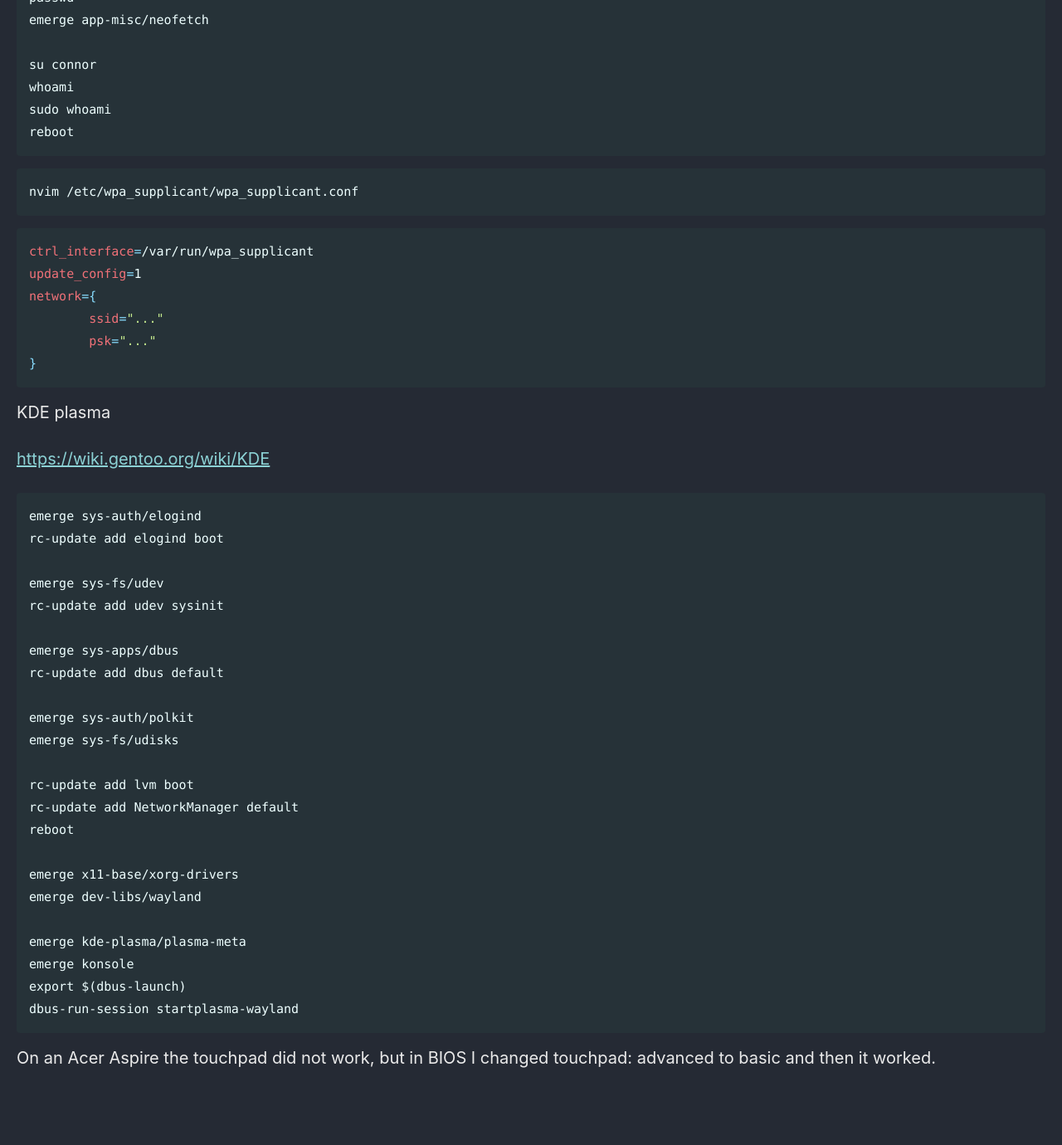
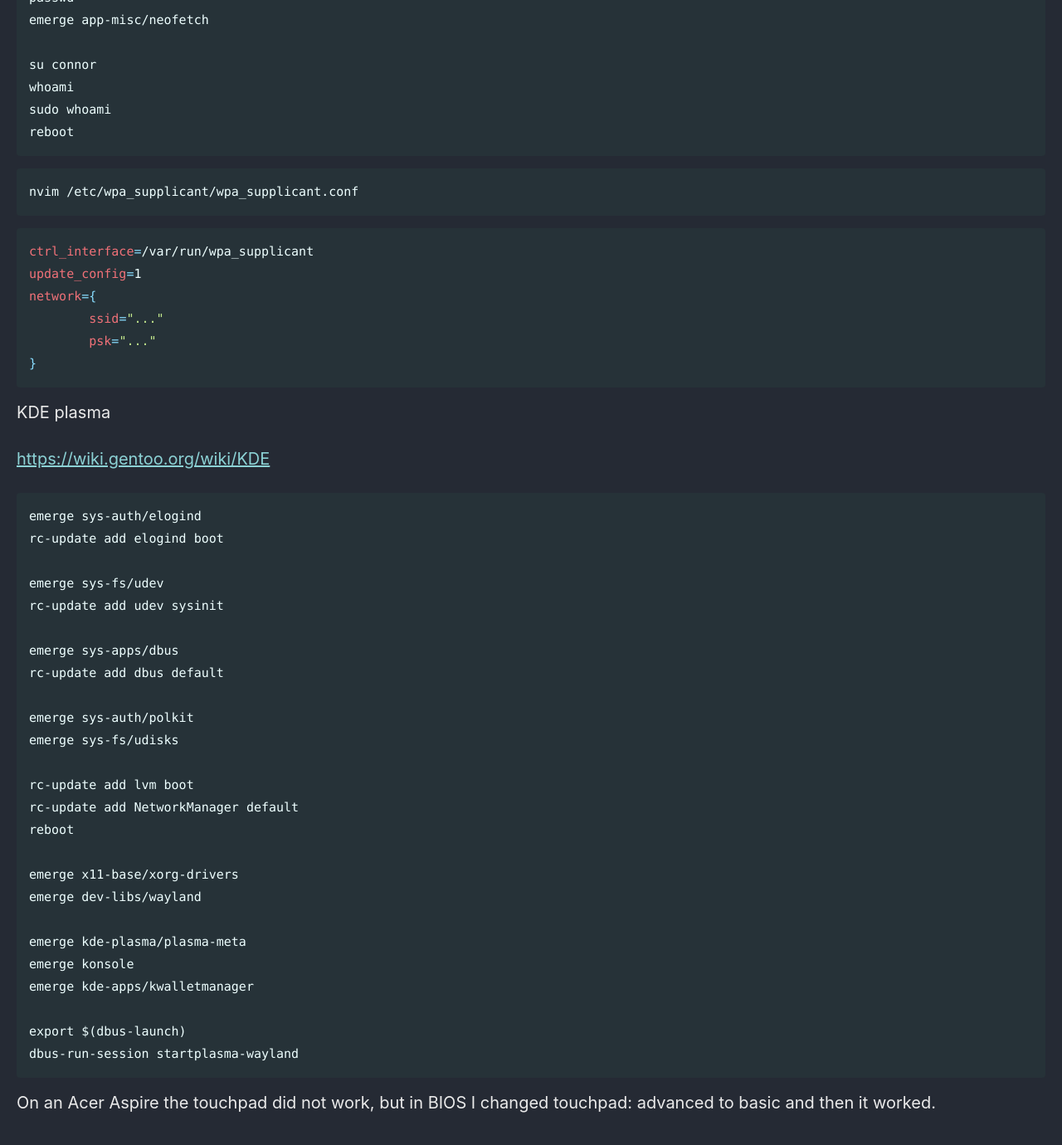
Before and after one commit to Connor-McCartney/Connor-McCartney.github.io, a Jekyll site: the page built from _pages/misc/gentoo.md, in a window 1280 px wide and 1400 px high, scrolled down 4923 px. Shown: the top 1380 px of the window at 83% size. Built offline with Jekyll 4.4.1, drawn with Linux system fonts in a browser that asks for light colours; cached includes are drawn as plain includes; our own code applies the rules of GitHub Pages for plain Markdown files; before the commit the page ends 6269 px from its top, so only the background shows below that.

Commit message:
Update gentoo.md

````diff
--- a/_pages/misc/gentoo.md
+++ b/_pages/misc/gentoo.md
@@ -268,6 +268,8 @@ emerge dev-libs/wayland
 
 emerge kde-plasma/plasma-meta
 emerge konsole
+emerge kde-apps/kwalletmanager
+
 export $(dbus-launch)
 dbus-run-session startplasma-wayland
 ```
````
